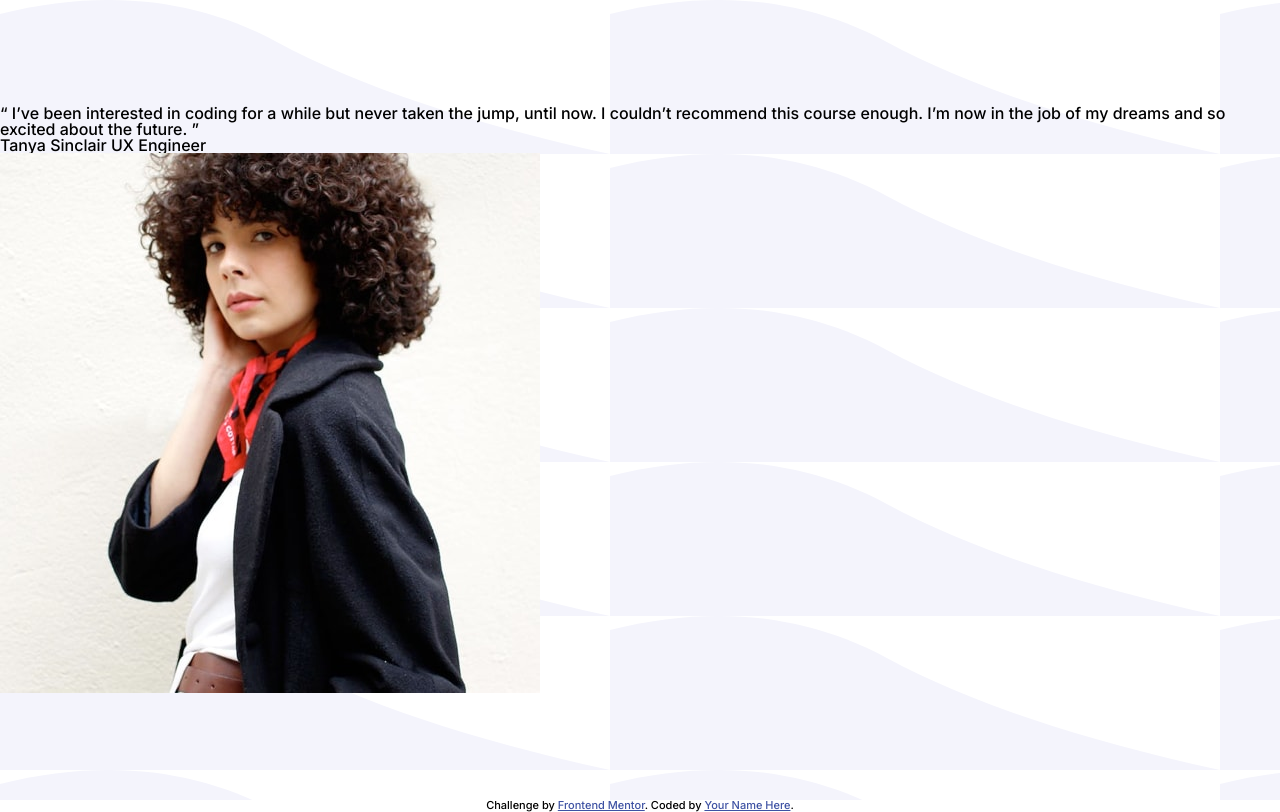
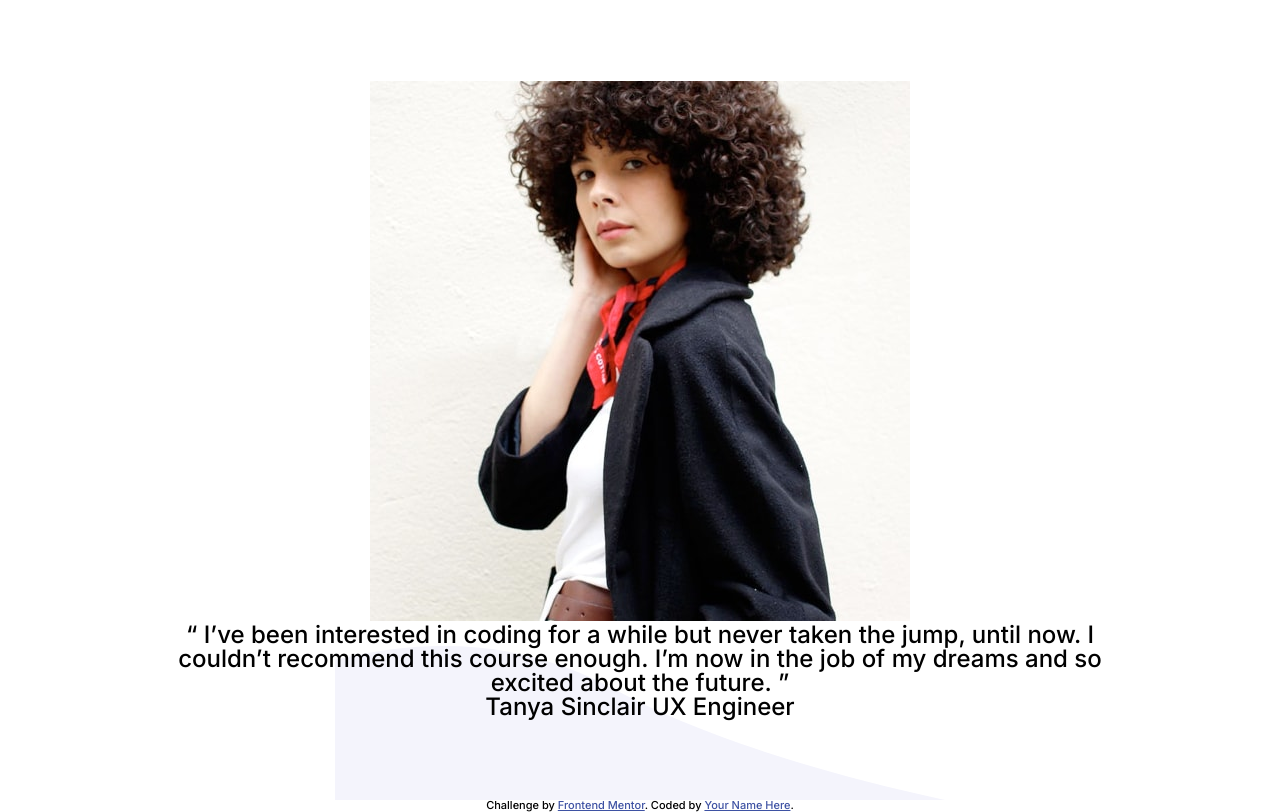
Before and after one commit to emjogale/testimonial-slider, a plain HTML site: page index.html in a window 1280 px wide. Drawn offline with Linux system fonts and the light colour scheme.

Commit message:
add in global styles and basic layout

```diff
--- a/style.css
+++ b/style.css
@@ -1,23 +1,54 @@
 html {
 	font-family: "Inter", sans-serif;
+	font: 16px;
 }
 
 * {
 	box-sizing: border-box;
 }
 
+p {
+	font-size: 1.5rem;
+}
+
 .container {
 	min-height: 100vh;
+	width: 100%;
 	display: flex;
 	justify-content: center;
 	align-items: center;
-	background-image: url(./images/pattern-curve.svg);
+	background: no-repeat bottom url(./images/pattern-curve.svg);
+	padding: 2rem;
 }
+
+.slider {
+	height: 100%;
+	width: 100%;
+	margin: 0 auto;
+	display: block;
+	position: relative;
+}
+
+.slide {
+	width: 100%;
+	display: flex;
+	flex-direction: column-reverse;
+	align-items: center;
+	justify-content: center;
+	text-align: center;
+}
+
 
 .slide-2 {
 	display: none;
 }
 
+/* desktop styles */
+@media only screen and (min-width: 1025px) {
+	.slider {
+		max-width: 80%;
+	}
+}
 .attribution {
 	font-size: 11px;
 	text-align: center;
```
